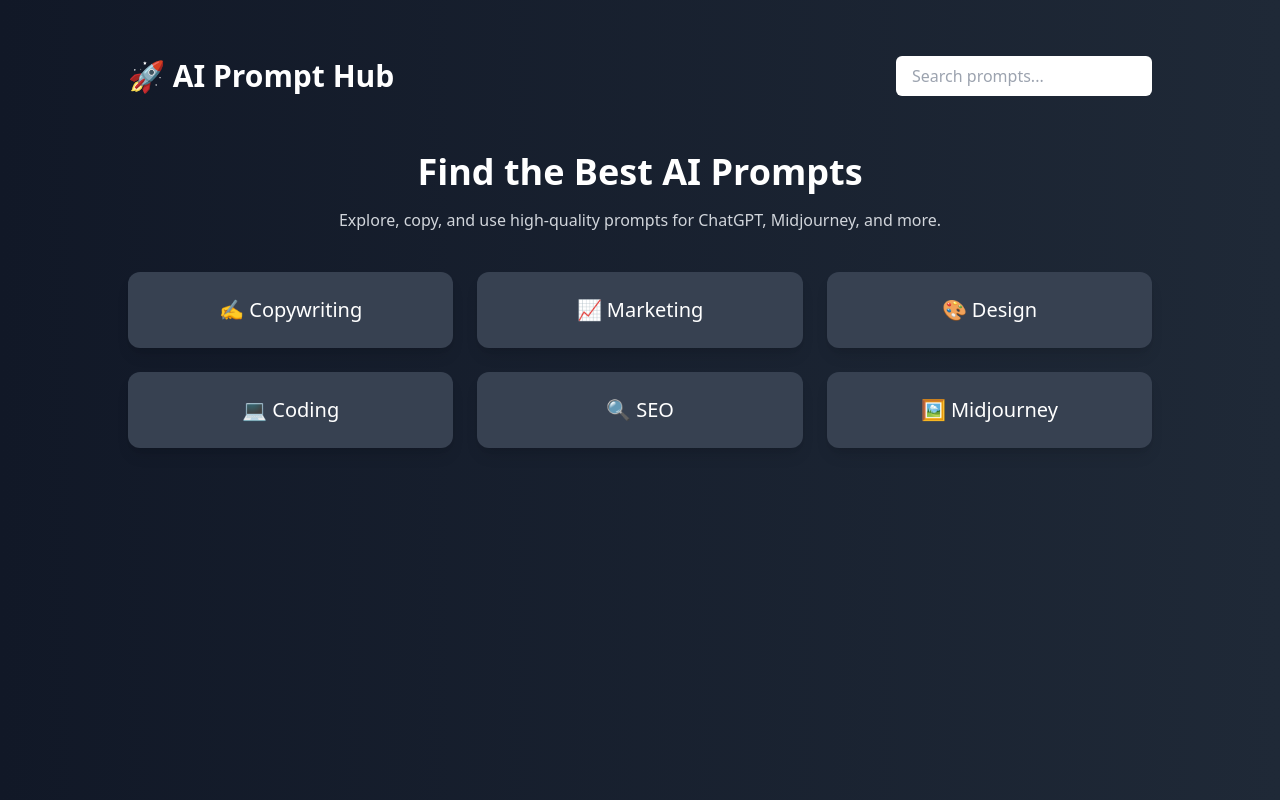
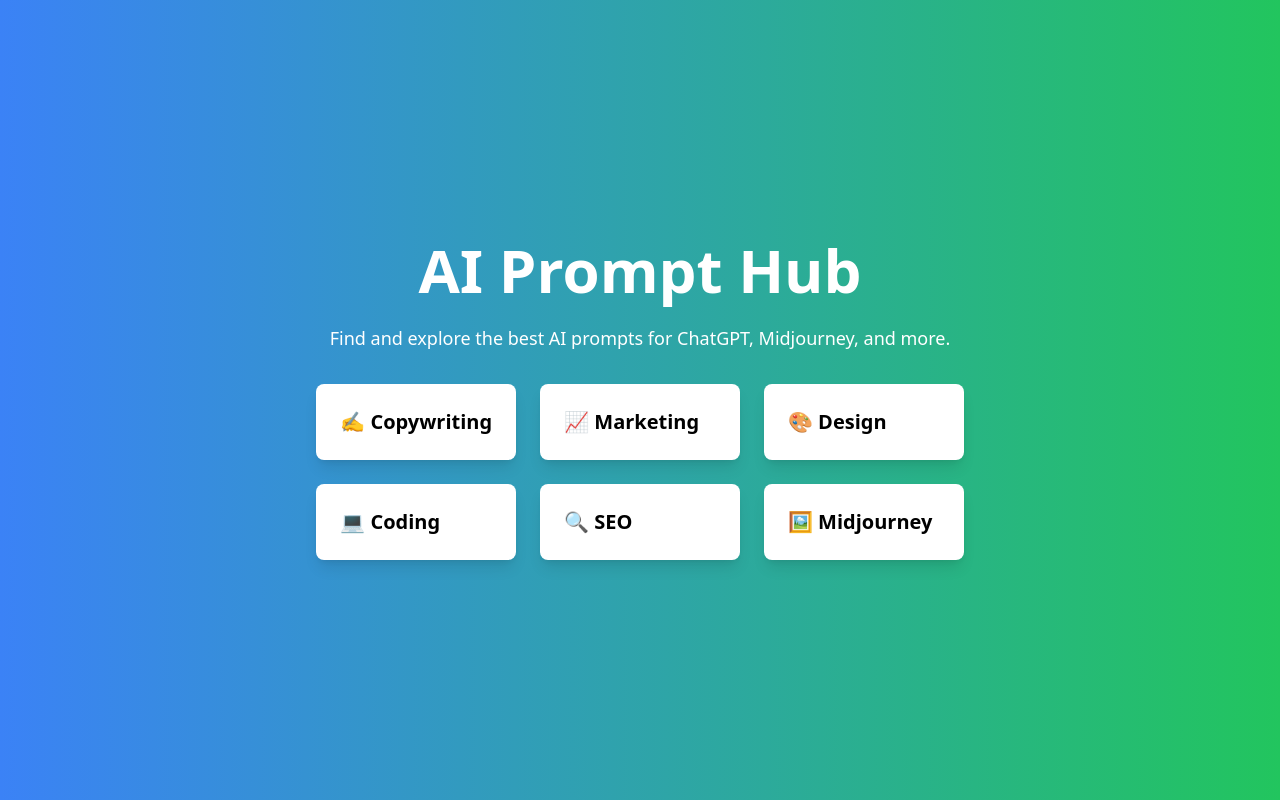
Before and after one commit to MarcoSchifano/ai-prompt-hub, a Next.js app: page / in a window 1280 px wide. Built offline with nearby package versions, Linux system fonts and the light colour scheme.

Commit message:
Add files via upload

```diff
--- a/pages/index.js
+++ b/pages/index.js
@@ -1,19 +1,9 @@
-import Link from 'next/link';
-
 export default function Home() {
   return (
-    <div className="min-h-screen bg-gradient-to-r from-gray-900 to-gray-800 text-white flex flex-col items-center px-6 py-10">
-      <header className="w-full max-w-5xl flex justify-between items-center py-4">
-        <h1 className="text-3xl font-bold">🚀 AI Prompt Hub</h1>
-        <input type="text" placeholder="Search prompts..." className="px-4 py-2 rounded-md text-black w-64" />
-      </header>
-
-      <section className="text-center my-10">
-        <h2 className="text-4xl font-extrabold mb-4">Find the Best AI Prompts</h2>
-        <p className="text-gray-300">Explore, copy, and use high-quality prompts for ChatGPT, Midjourney, and more.</p>
-      </section>
-
-      <div className="grid grid-cols-1 sm:grid-cols-2 md:grid-cols-3 gap-6 w-full max-w-5xl">
+    <div className="min-h-screen bg-gradient-to-r from-blue-500 to-green-500 flex flex-col items-center justify-center text-white">
+      <h1 className="text-6xl font-extrabold mb-6">AI Prompt Hub</h1>
+      <p className="text-lg mb-8">Find and explore the best AI prompts for ChatGPT, Midjourney, and more.</p>
+      <div className="grid grid-cols-1 sm:grid-cols-2 md:grid-cols-3 gap-6">
         <CategoryCard href="/prompts/copywriting" title="✍️ Copywriting" />
         <CategoryCard href="/prompts/marketing" title="📈 Marketing" />
         <CategoryCard href="/prompts/design" title="🎨 Design" />
@@ -27,10 +17,8 @@
 
 function CategoryCard({ href, title }) {
   return (
-    <Link href={href}>
-      <div className="bg-gray-700 hover:bg-gray-600 text-center py-6 rounded-xl shadow-lg cursor-pointer transition-all duration-300 transform hover:scale-105">
-        <h3 className="text-xl font-medium">{title}</h3>
-      </div>
-    </Link>
+    <a href={href} className="bg-white text-black p-6 rounded-lg shadow-lg hover:shadow-2xl transition-all">
+      <h3 className="text-xl font-bold">{title}</h3>
+    </a>
   );
 }
```
